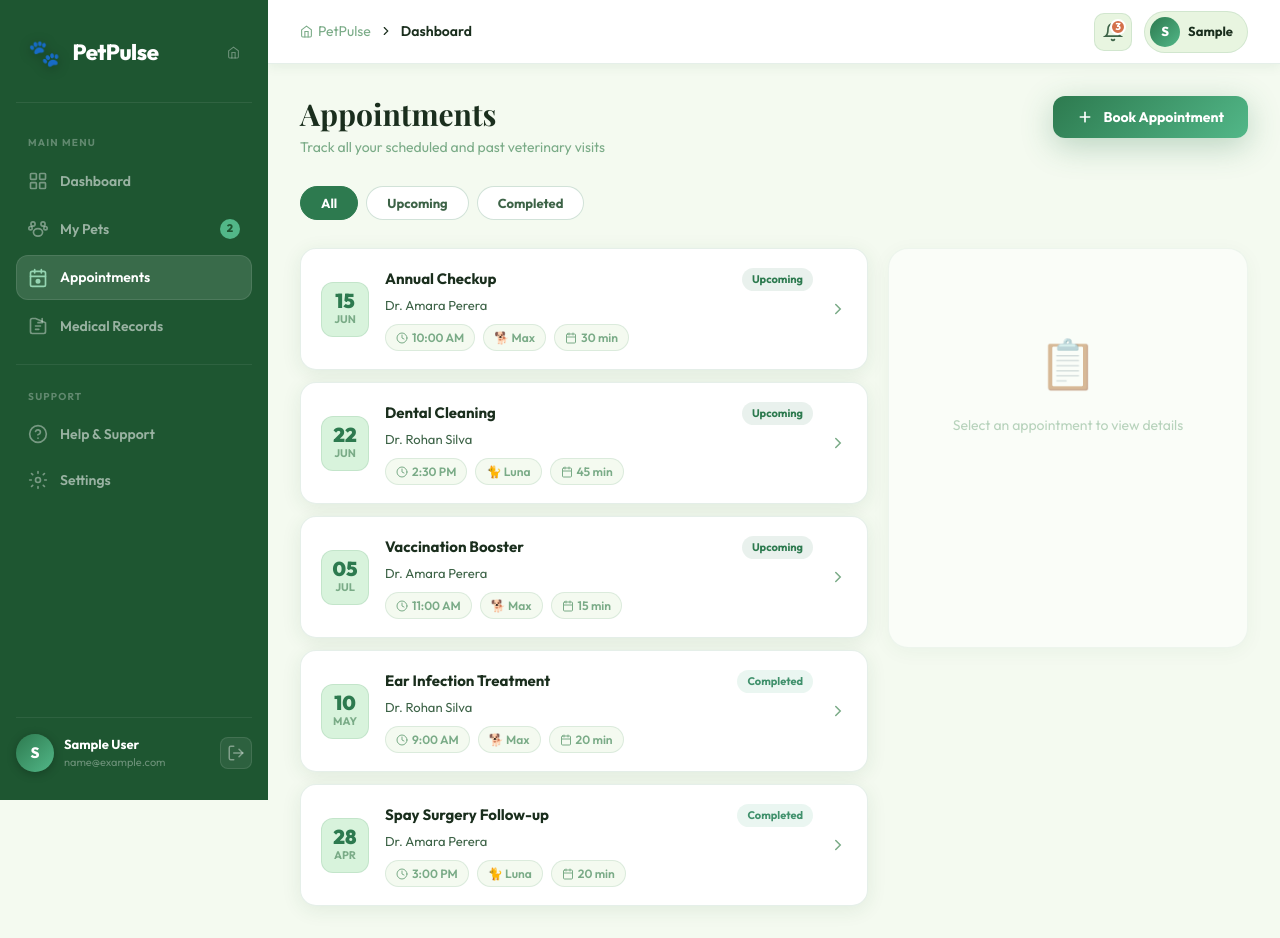
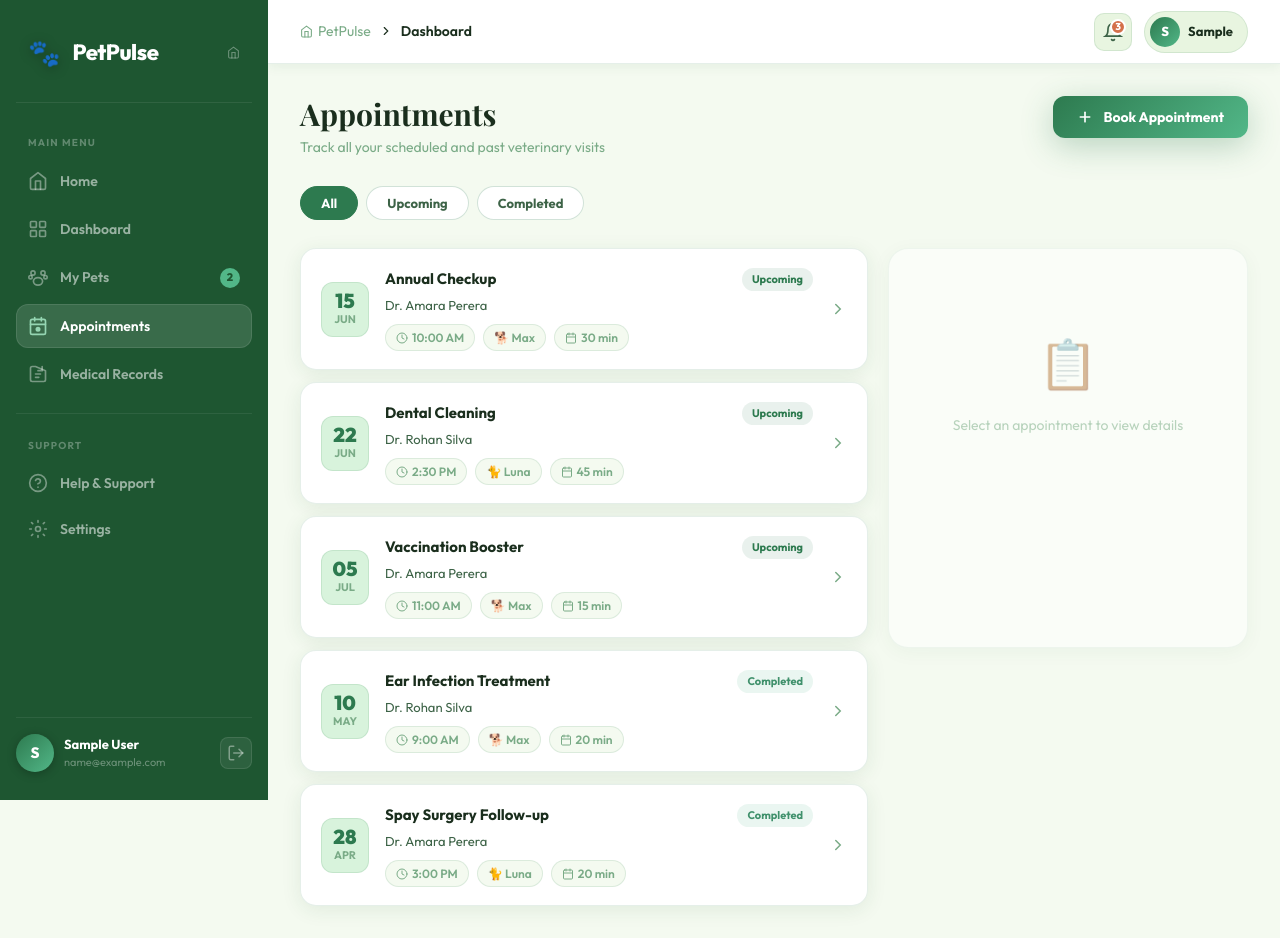
Before and after one commit to Harshavidath12/Pet-Pulse, a React (Vite) app in the folder Frontend/: page /dashboard/appointments in a window 1280 px wide. Built offline with nearby package versions, Linux system fonts and the light colour scheme; sample sign-in values are in the browser's storage; a web font is replaced by a local one.

Commit message:
Enhance Dashboard UI with home navigation links and notification badge fixes

```diff
--- a/Frontend/src/pages/Dashboard.jsx
+++ b/Frontend/src/pages/Dashboard.jsx
@@ -26,6 +26,12 @@ function writeLS(key, value) {
 
 /* ── Nav icon SVGs ── */
 const Icons = {
+  home: (
+    <svg width="20" height="20" viewBox="0 0 24 24" fill="none" stroke="currentColor" strokeWidth="2" strokeLinecap="round" strokeLinejoin="round">
+      <path d="M3 9l9-7 9 7v11a2 2 0 01-2 2H5a2 2 0 01-2-2z"/>
+      <polyline points="9 22 9 12 15 12 15 22"/>
+    </svg>
+  ),
   dashboard: (
     <svg width="20" height="20" viewBox="0 0 24 24" fill="none" stroke="currentColor" strokeWidth="2" strokeLinecap="round" strokeLinejoin="round">
       <rect x="3" y="3" width="7" height="7" rx="1"/><rect x="14" y="3" width="7" height="7" rx="1"/>
@@ -111,6 +117,7 @@ export default function Dashboard() {
 
   /* Dynamic nav items — badges come from state */
   const navItems = [
+    { to: '/',                                  label: 'Home',            icon: Icons.home,         badge: 0           },
     { to: '/dashboard',              end: true, label: 'Dashboard',      icon: Icons.dashboard,    badge: 0           },
     { to: '/dashboard/pets',                    label: 'My Pets',         icon: Icons.pets,         badge: petsBadge   },
     { to: '/dashboard/appointments',            label: 'Appointments',    icon: Icons.appointments, badge: apptsBadge  },
```
